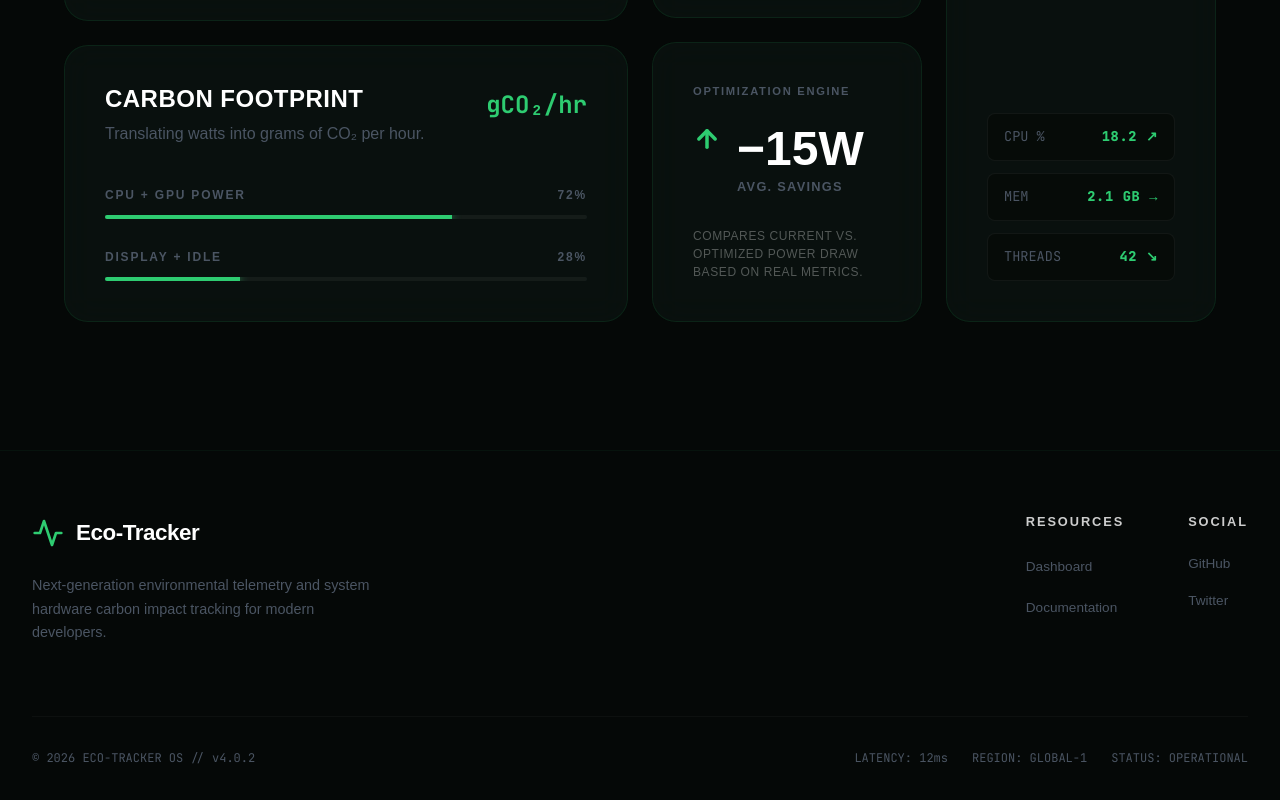
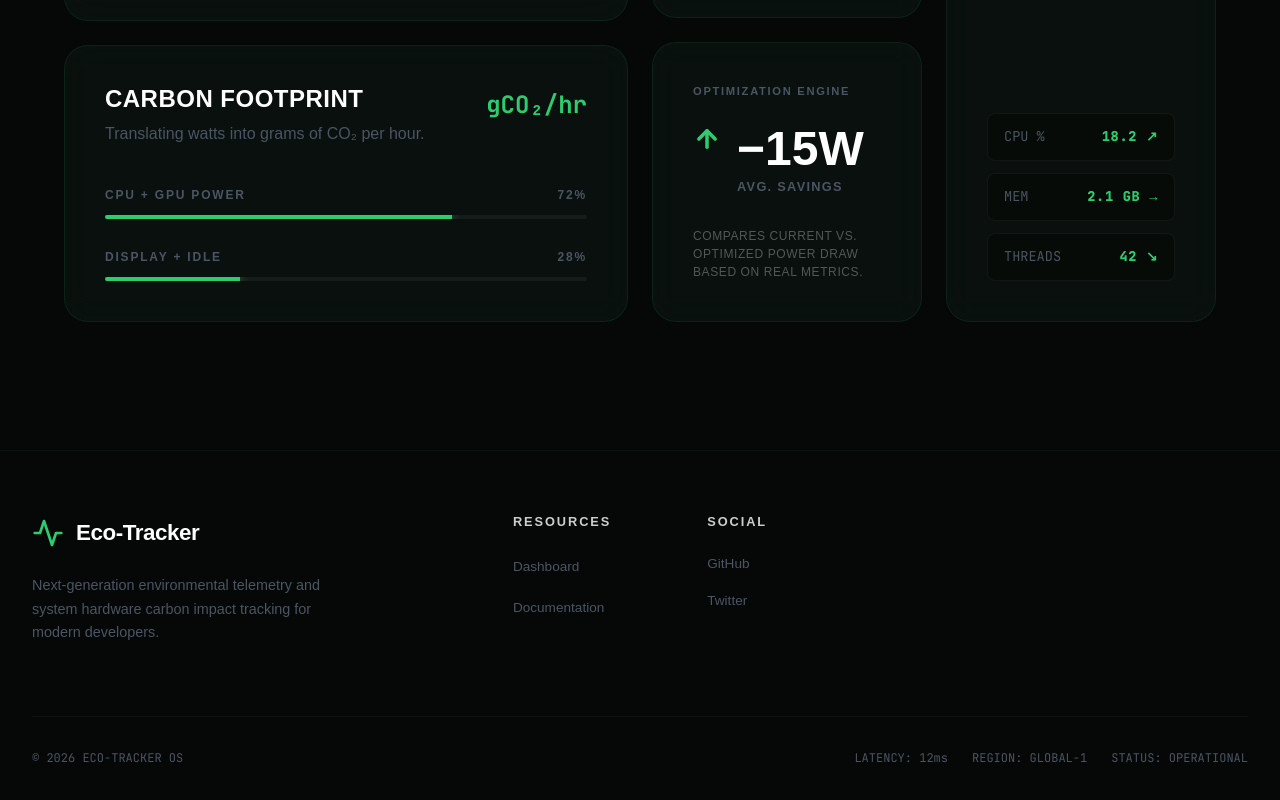
Before and after one commit to Haamid-syed/EcoTracker, a React (Vite) app in the folder frontend/: page / in a window 1280 px wide. Shown: the part 1291-2091 px from the top of the page. Built offline with nearby package versions, Linux system fonts and the light colour scheme; a web font is replaced by a local one.

Commit message:
added link

```diff
--- a/frontend/src/components/Navigation.tsx
+++ b/frontend/src/components/Navigation.tsx
@@ -62,7 +62,8 @@ export const Footer = () => {
       marginTop: 'auto'
     }}>
       <div className="grid-footer" style={{ maxWidth: '1400px', margin: '0 auto', display: 'flex', justifyContent: 'space-between', flexWrap: 'wrap', gap: '3rem' }}>
-        <div style={{ flex: '1 1 300px' }}>
+        {/* Project Info - Left Aligned */}
+        <div style={{ flex: '1 1 300px', textAlign: 'left' }}>
           <Link
             to="/"
             onClick={() => window.scrollTo(0, 0)}
@@ -77,7 +78,8 @@ export const Footer = () => {
           </p>
         </div>
 
-        <div style={{ display: 'flex', gap: '4rem', flexWrap: 'wrap' }}>
+        {/* Links - Centered */}
+        <div style={{ flex: '2 1 400px', display: 'flex', gap: '6rem', flexWrap: 'wrap', justifyContent: 'center' }}>
           <div>
             <h4 style={{ color: 'white', marginBottom: '1.5rem', fontSize: '0.8rem', textTransform: 'uppercase', letterSpacing: '0.15em', opacity: 0.8 }}>Resources</h4>
             <ul style={{ listStyle: 'none', padding: 0, margin: 0, display: 'flex', flexDirection: 'column', gap: '1rem' }}>
@@ -90,14 +92,15 @@ export const Footer = () => {
             <h4 style={{ color: 'white', marginBottom: '1.5rem', fontSize: '0.8rem', textTransform: 'uppercase', letterSpacing: '0.15em', opacity: 0.8 }}>Social</h4>
             <ul style={{ listStyle: 'none', padding: 0, margin: 0, display: 'flex', flexDirection: 'column', gap: '1rem' }}>
               <li><a href="https://github.com/Haamid-syed/EcoTracker" target="_blank" rel="noopener noreferrer" style={socialLinkStyle}>GitHub</a></li>
-              <li><a href="https://twitter.com" target="_blank" rel="noopener noreferrer" style={socialLinkStyle}>Twitter</a></li>
+              <li><a href="https://x.com/Haamid_syedd" target="_blank" rel="noopener noreferrer" style={socialLinkStyle}>Twitter</a></li>
             </ul>
           </div>
         </div>
+        <div style={{ flex: '1 1 300px' }} />
       </div>
 
       <div className="footer-bottom-flex" style={{ maxWidth: '1400px', margin: '4rem auto 0', paddingTop: '2rem', borderTop: '1px solid rgba(255,255,255,0.03)', display: 'flex', justifyContent: 'space-between', alignItems: 'center' }}>
-        <p style={{ color: '#4b5563', fontSize: '0.75rem', fontFamily: 'var(--font-mono)' }}>© 2026 ECO-TRACKER OS // v4.0.2</p>
+        <p style={{ color: '#4b5563', fontSize: '0.75rem', fontFamily: 'var(--font-mono)' }}>© 2026 ECO-TRACKER OS</p>
         <div style={{ display: 'flex', gap: '1.5rem', fontSize: '0.75rem', color: '#4b5563', fontFamily: 'var(--font-mono)' }}>
           <span>LATENCY: 12ms</span>
           <span>REGION: GLOBAL-1</span>
```
